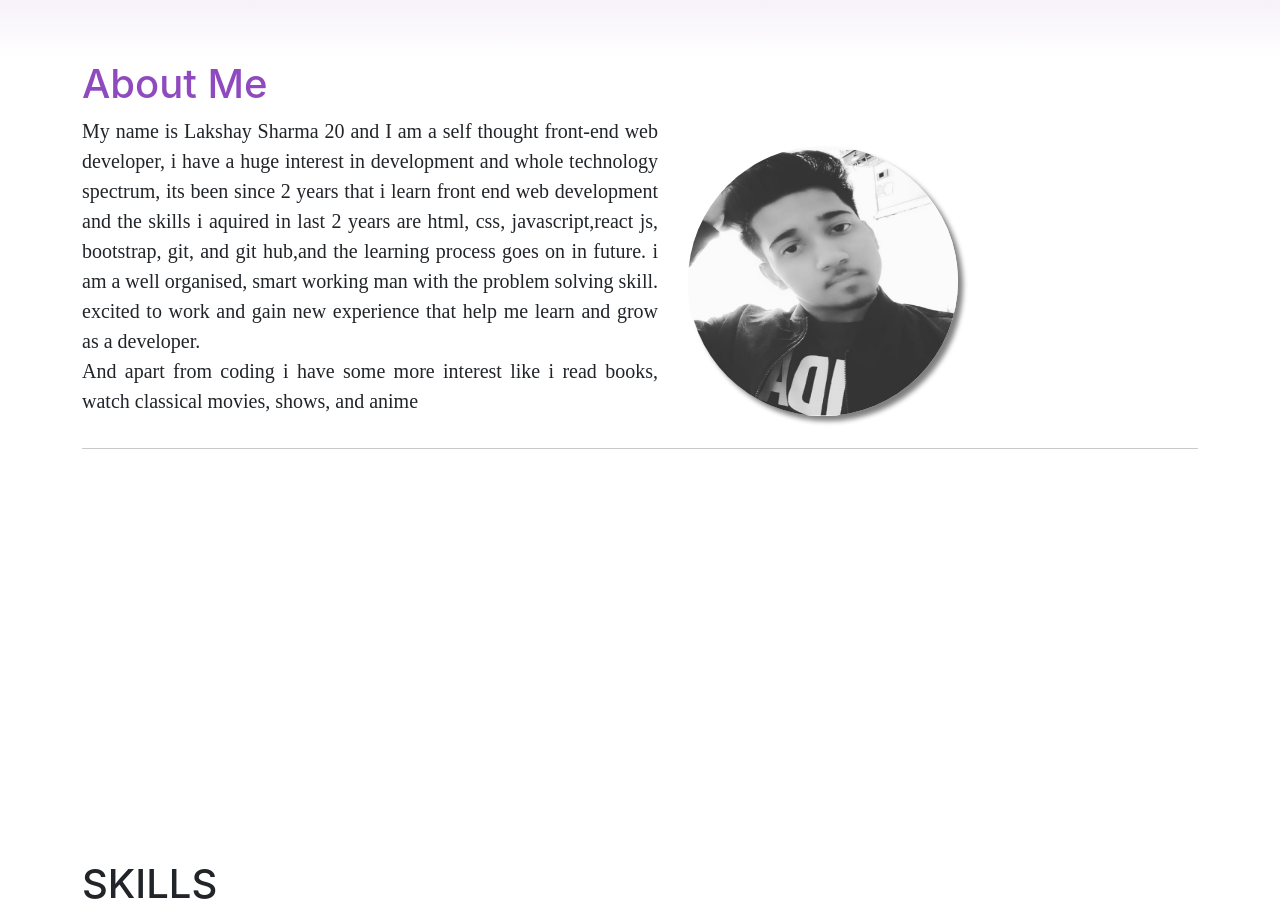
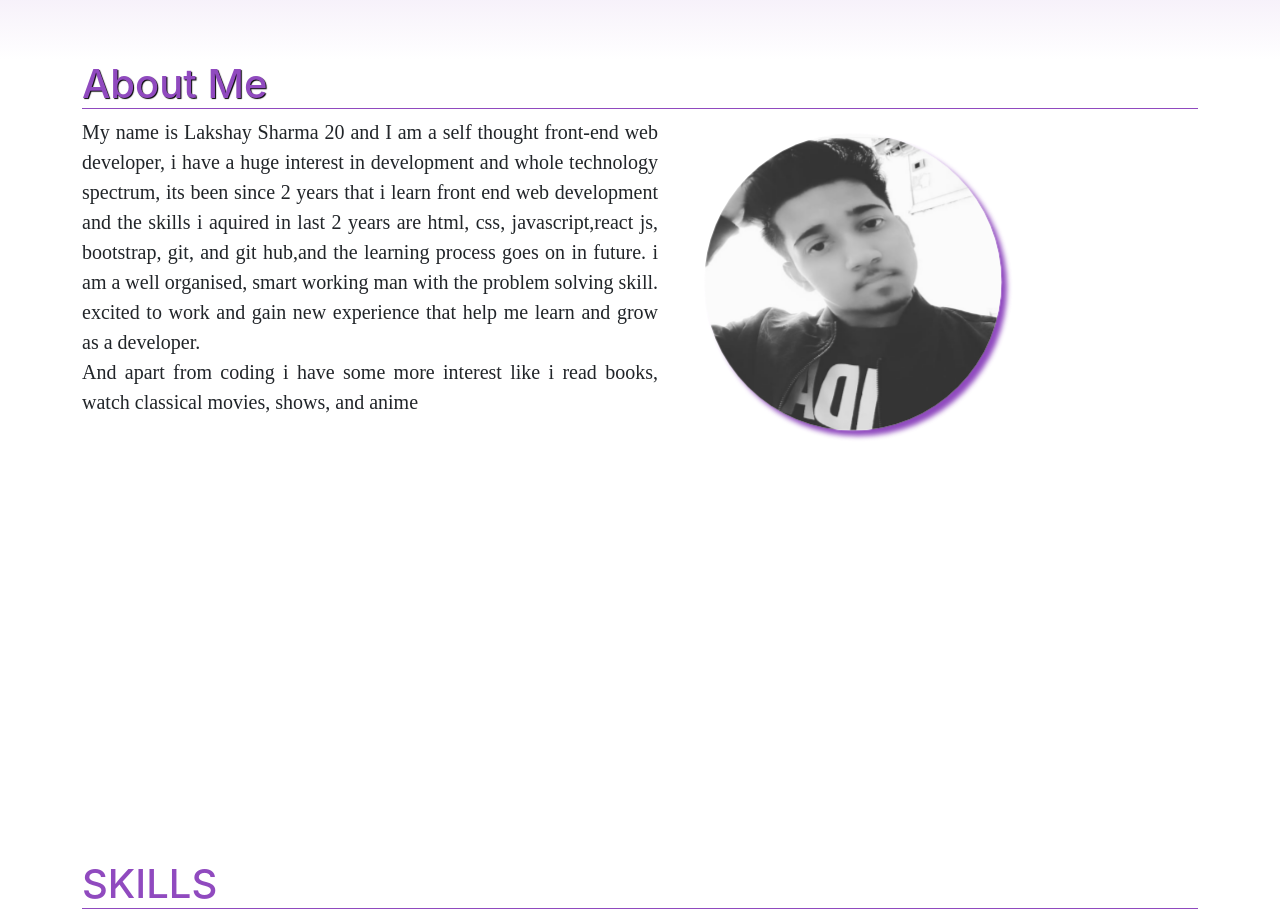
Before and after one commit to LakshayLakshaySharma/LakshaySharma_Portfolio, a React (Create React App) app: page / in a window 1280 px wide. Shown: the part 740-1659 px from the top of the page. Built offline with nearby package versions, Linux system fonts and the light colour scheme.

Commit message:
modified aboutme.js and skills.js filed

```diff
--- a/src/components/AboutMe.js
+++ b/src/components/AboutMe.js
@@ -6,7 +6,7 @@ function AboutMe() {
     <div style={{ height: "100vh", }}>
       <motion.div className="container">
         <div>
-          <h1 style={{color :'#904abf'}}>About Me</h1>
+          <h1 style={{color :'#904abf', textShadow:'1px 1px 1px black', borderBottom:"1px solid #904abf"}}>About Me</h1>
           <div
             className="d-flex"
             style={{ fontSize: "20px", textAlign: "justify" }}
@@ -24,20 +24,33 @@ function AboutMe() {
               And apart from coding i have some more interest like i read books,
               watch classical movies, shows, and anime
             </p>
-            <img
+            <motion.img
+            initial={{
+              scale:1.1
+            }}
+            // animate={{
+
+            // }}
+
+            whileHover={{
+              borderRadius:'30%',
+              border:'1px solid black',
+              boxShadow: "5px 5px 5px #904abf",
+              transition:{duration:2}
+            }}
               src="./image/lak.png"
               style={{
                 height: "270px",
                 width: "270px",
                 borderRadius: "50%",
-                marginLeft: "30px",
+                marginLeft: "60px",
                 marginTop: "30px",
-                boxShadow: "5px 5px 5px gray",
+                boxShadow: "5px 5px 5px #904abf",
               }}
               alt=""
             />
           </div>
-          <hr/>
+          {/* <hr/> */}
         </div>
       </motion.div>
     </div>
--- a/src/components/Skills.js
+++ b/src/components/Skills.js
@@ -1,102 +1,27 @@
 import React from "react";
-// import { motion } from "framer-motion";
+import { motion } from "framer-motion";
 
 //  style={{ height: "100vh" }}
 function Skills() {
   return (
     <div>
-      {/* <div>
-        <div className="container">
-          <h2 style={{color :'#904abf'}}>The Skills i learn</h2>
-          <div >
-            <div className="d-flex justify-content-center ">
-              <motion.p
-                whileHover={{ scale: 1.2, rotate: 90 }}
-                whileTap={{
-                  scale: 0.8,
-                  rotate: 90,
-                  borderRadius: "100%"}}
 
-                style={{
-                  fontSize: "110px",
-                  color: "#e34c26",
-                  paddingRight: "50px",
-                }}
-              >
-                <i className="fa-brands fa-html5  "></i>
-              </motion.p>
-
-              <motion.p
-                whileHover={{ scale: 1.4, transition: { duration: 1 } }}
-                style={{
-                  fontSize: "110px",
-                  color: "#3C99DC",
-                  paddingRight: "50px",
-                }}
-              >
-                <i className="fa-brands fa-css3-alt "></i>
-              </motion.p>
-
-              <motion.p
-                whileHover={{ scale: 1.3, transition: { duration: 1 } }}
-                style={{
-                  fontSize: "110px",
-                  color: "#F0DB4F",
-                  paddingRight: "50px",
-                }}
-              >
-                <i className="fa-brands fa-js-square "></i>
-              </motion.p>
-            </div>
-
-            <div className="d-flex justify-content-center">
-              <motion.p
-                whileHover={{ scale: 1.3, transition: { duration: 1 } }}
-                style={{
-                  fontSize: "110px",
-                  color: "#3C99DC",
-                  paddingRight: "50px",
-                }}
-              >
-                <i className="fa-brands fa-react "></i>
-              </motion.p>
-
-              <motion.p
-                whileHover={{ scale: 1.3, transition: { duration: 1 } }}
-                style={{
-                  fontSize: "110px",
-                  color: "#3E2c00",
-                  paddingRight: "50px",
-                }}
-              >
-                <i className="fa-brands fa-git "></i>
-              </motion.p>
-              <motion.p
-                whileHover={{ scale: 1.3, transition: { duration: 1 } }}
-                style={{
-                  fontSize: "110px",
-                  color: "#6e5494",
-                  paddingRight: "50px",
-                }}
-              >
-                <i className="fa-brands fa-github "></i>
-              </motion.p>
-            </div>
-
-            <div className="d-flex justify-content-center">
-              <motion.p
-                whileHover={{ scale: 1.3, transition: { duration: 1 } }}
-                style={{ fontSize: "110px", color: "#080135" }}
-              >
-                <i className="fa-brands fa-bootstrap"></i>
-              </motion.p>
-            </div>
-          </div>
-        </div>
-      </div> */}
       <div>
         <div className="container">
-          <h1 className="">SKILLS</h1>
+          <motion.h1
+          initial={{
+          opacity:0
+          }}
+          animate={{
+            opacity:1,
+            borderBottom:'1px solid #904abf',
+          }}
+          whileHover={{
+            //
+            // x : 500,
+            transition:{duration:0.5}
+          }}
+          style={{color:'#904abf',}} >SKILLS</motion.h1>
 
           {/* container for skills icons and progress baar */}
           <div className="text-center">
```
